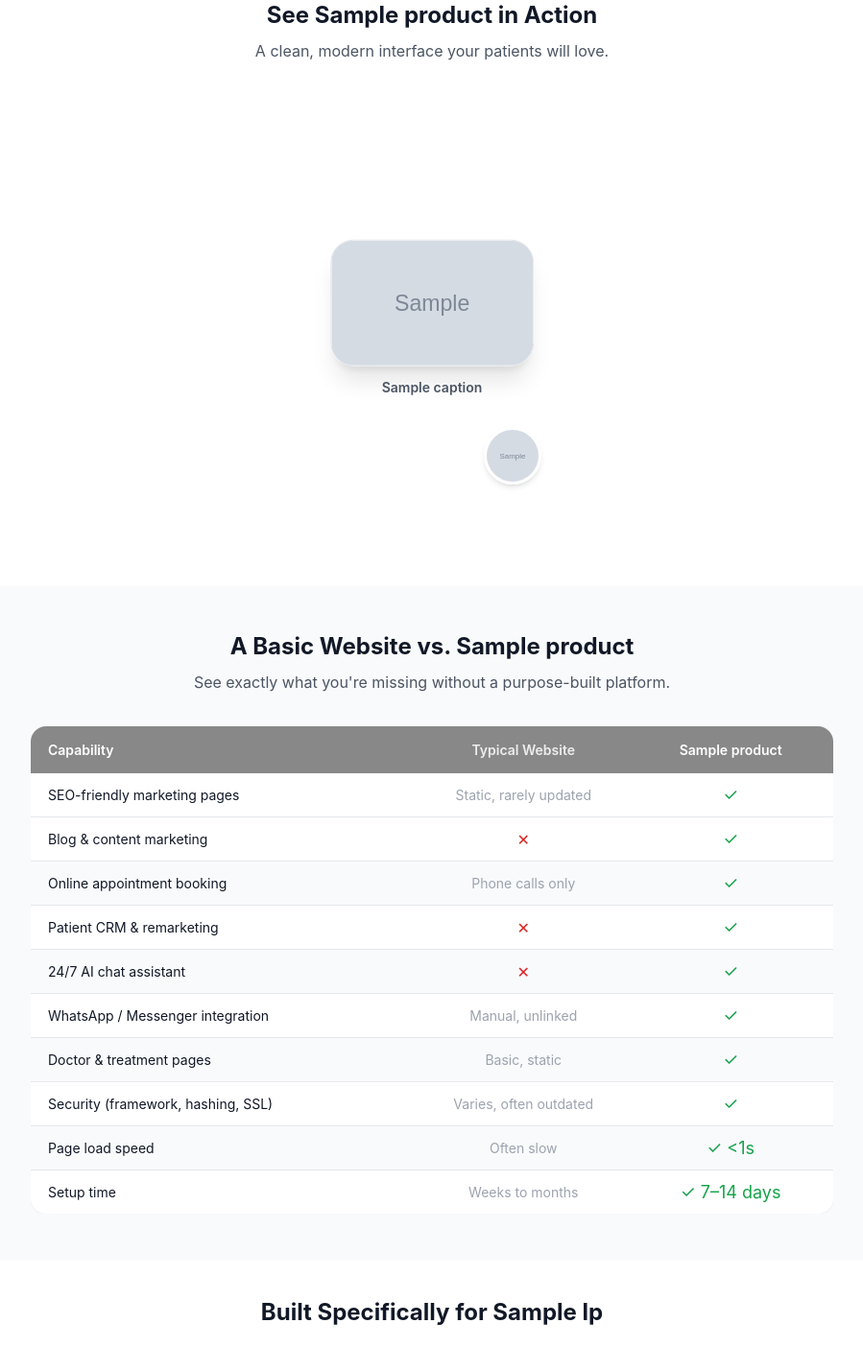
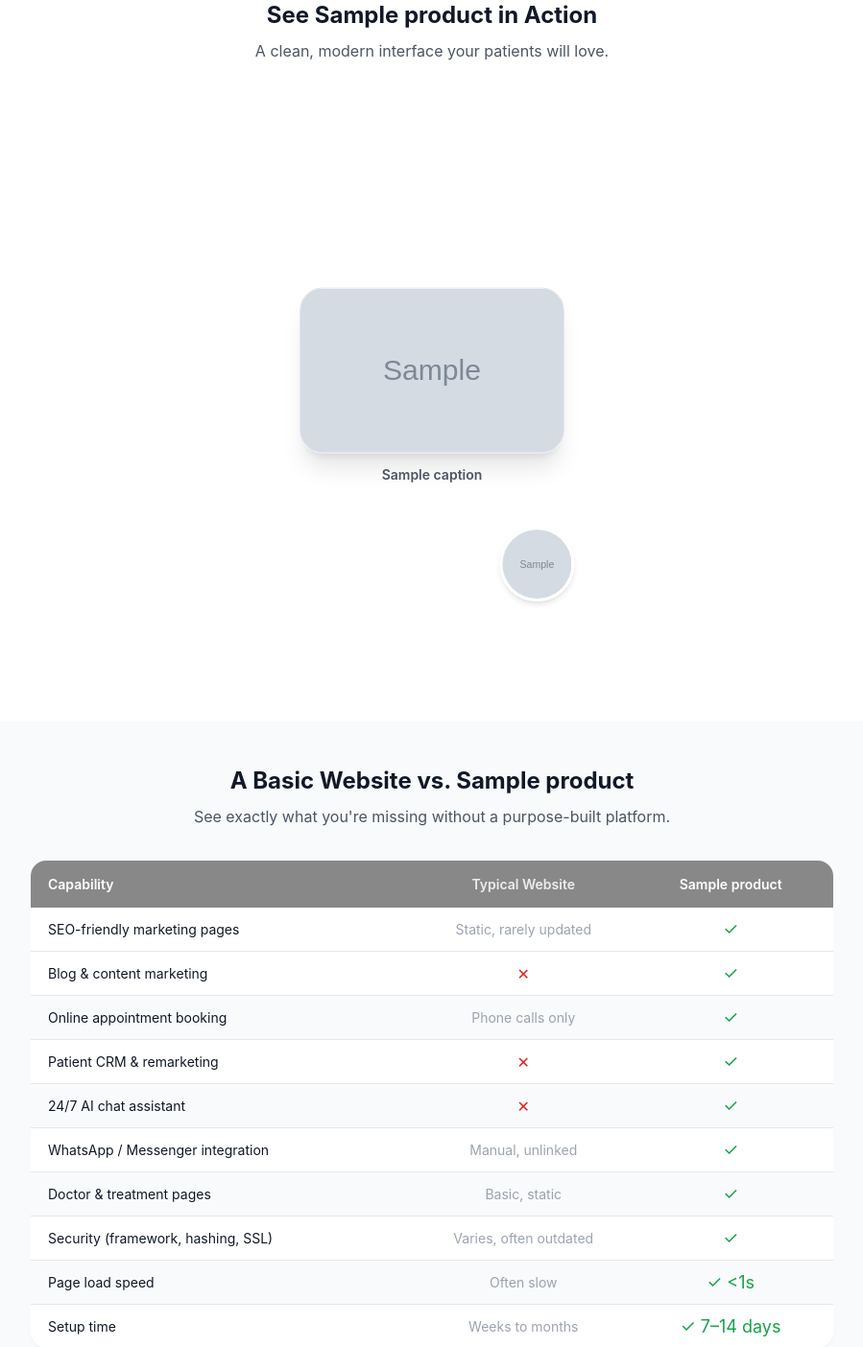
Before and after one commit to phoneixriseinteractive/curasuite_website, a Django app: template templates/landing_pages/curacms.html in a window 1280 px wide. Shown: the part 3028-4432 px from the top of the page at 96% size, without its empty margins (190-1089 px from the left). Run offline with Django 5.2, Linux system fonts and the light colour scheme; the template is opened without the code that fills it: most values are stand-ins (such as "Sample title", 1, 10 or a date in 2020); grey boxes marked "Sample" are stand-in pictures; some libraries are stand-ins or nearby versions.

Commit message:
Update showcase section 3

```diff
--- a/templates/landing_pages/curacms.html
+++ b/templates/landing_pages/curacms.html
@@ -7,11 +7,11 @@
   .lp-orbit-wrap {
     position: relative;
     width: 100%;
-    max-width: 460px;
+    max-width: 600px;
     aspect-ratio: 1/1;
     margin-inline: auto;
-    --orbit-r: 165px;
-    --orbit-size: 60px;
+    --orbit-r: 215px;
+    --orbit-size: 78px;
   }
   .lp-orbit-ring {
     position: absolute; inset: 0;
@@ -38,7 +38,7 @@
   @keyframes lp-spot-in { from { opacity: 0; transform: scale(.95); } to { opacity: 1; transform: scale(1); } }
   .lp-spot-img { animation: lp-spot-in .5s ease; }
   @media (max-width: 640px) {
-    .lp-orbit-wrap { --orbit-r: 118px; --orbit-size: 46px; max-width: 320px; }
+    .lp-orbit-wrap { --orbit-r: 153px; --orbit-size: 60px; max-width: 416px; }
   }
   @media (prefers-reduced-motion: reduce) {
     .lp-orbit-ring, .lp-orbit-thumb, .lp-spot-img { animation: none; }
```
